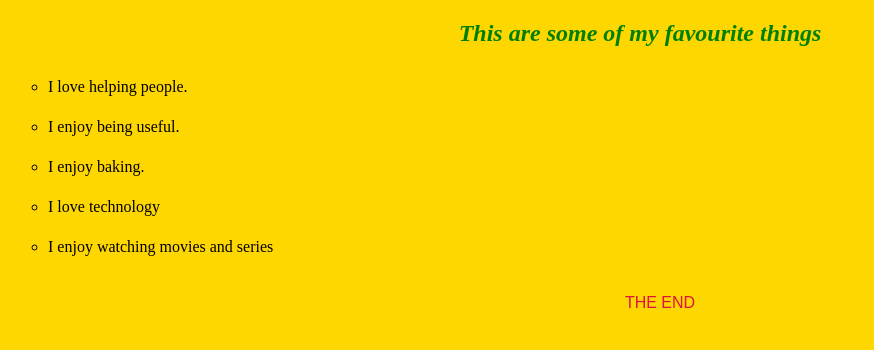
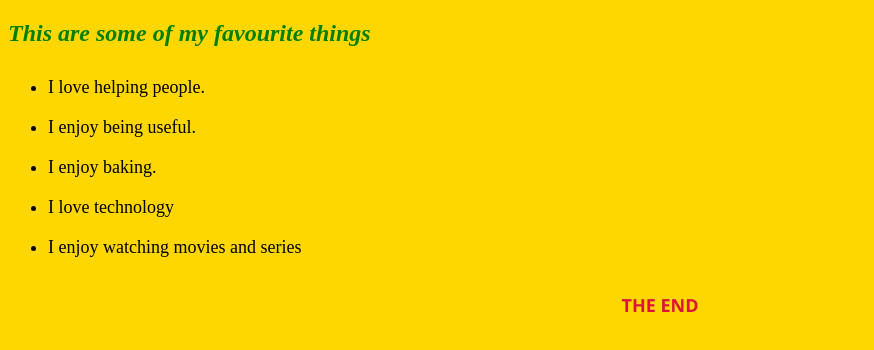
Before and after one commit to WambiruL/my-first-webpage.html, a plain HTML site: page my-favourite-thing.html in a window 1280 px wide. Shown: the whole page, without its empty margins (0-874 px from the left). Drawn offline with Linux system fonts and the light colour scheme.

Commit message:
Change font-size, change font-family

```diff
--- a/css2/styles2.css
+++ b/css2/styles2.css
@@ -1,22 +1,20 @@
 body {
     background-color: gold;
   }
-  h1 {
-      color: blue;
-      text-align: center;
 
-  }
+
   h2 {
     color: green;
     font-style: italic;
-    text-align: center;
   }
   p {
-    font-family: sans-serif;
+    font-family: 'Segoe UI', Tahoma, Geneva, Verdana, sans-serif;
     color: crimson;
     text-align: center;
+    font-size: large;
+    font-weight: bold;
   }
-  ul {
+  ul, li{
     line-height: 40px;
-    list-style-type: circle;
+    font-size: large;
   }
```
